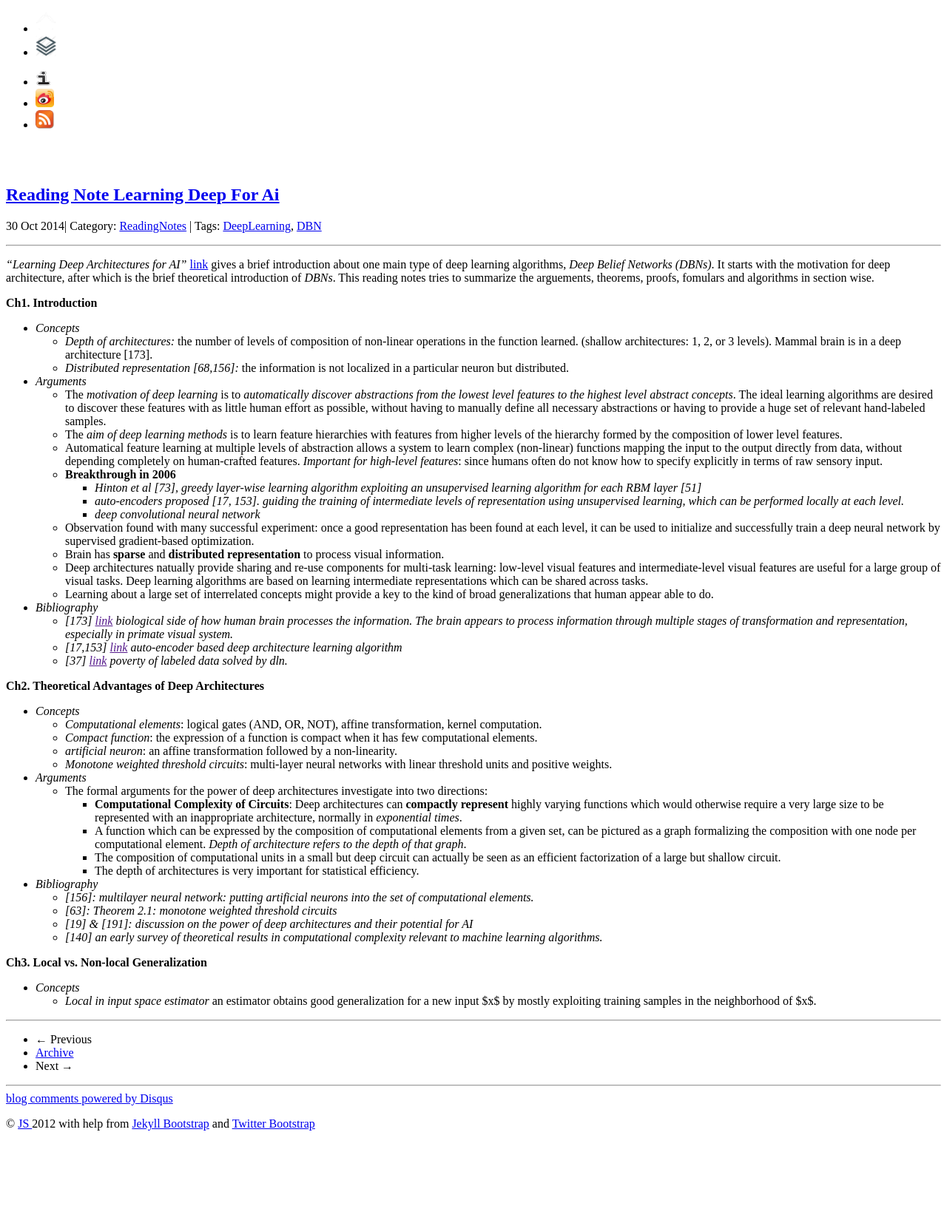
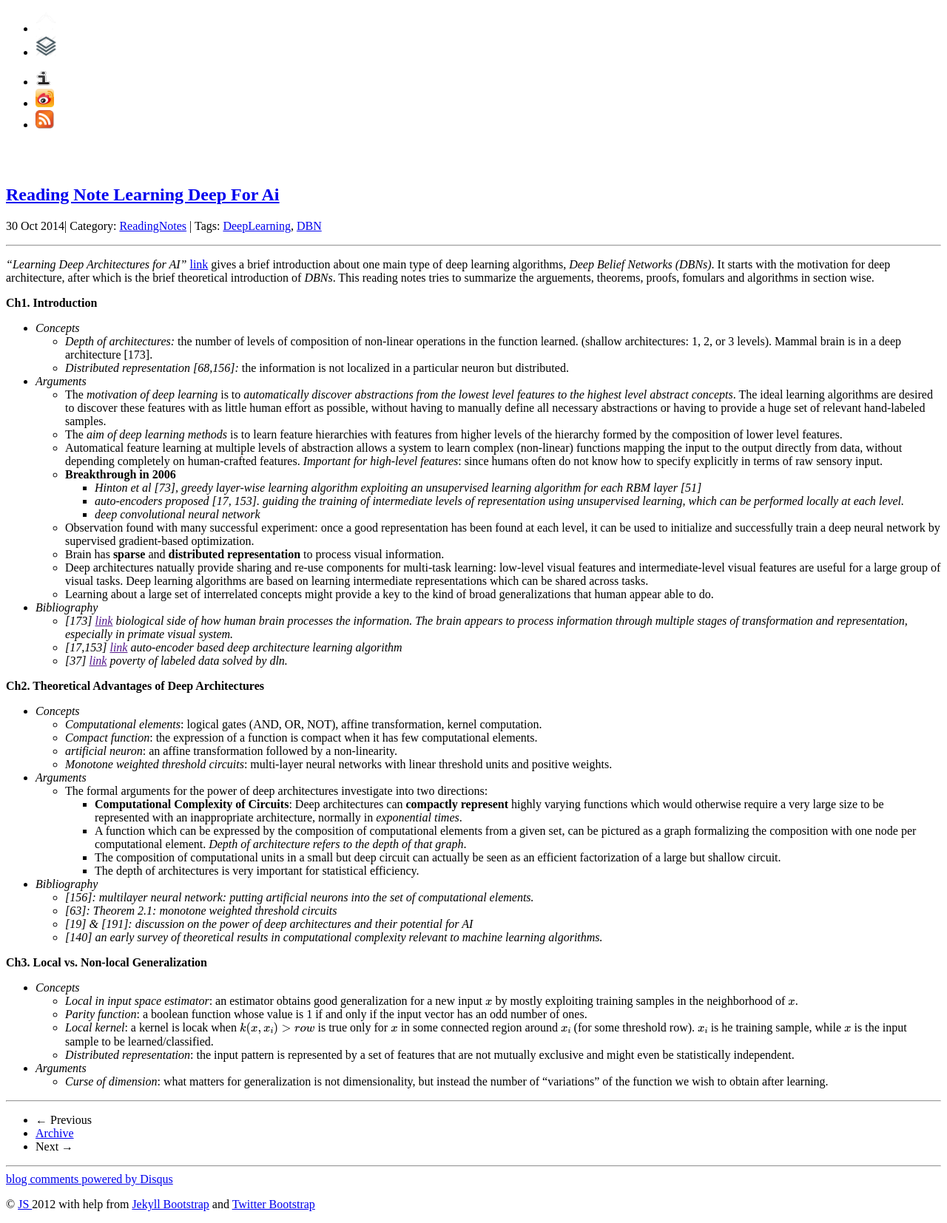
Before and after one commit to 0xAS/0xas.github.com, a Jekyll site: the page built from _posts/2014-10-30-Reading-Note-Learning-Deep-for-AI.md, in a window 1280 px wide. Shown: the whole page at 74% size. Built offline with Jekyll 4.4.1, drawn with Linux system fonts in a browser that asks for light colours; formulas are drawn with MathJax 3; comment, search, counter and statistics services are not loaded; before the commit the page ends 1545 px from its top, so only the background shows below that.

Commit message:
t
testtest

```diff
--- a/_posts/2014-10-30-Reading-Note-Learning-Deep-for-AI.md
+++ b/_posts/2014-10-30-Reading-Note-Learning-Deep-for-AI.md
@@ -54,4 +54,9 @@ tags : [DeepLearning, DBN]
 **Ch3. Local vs. Non-local Generalization**
 
 - *Concepts*
-    + *Local in input space estimator* an estimator obtains good generalization for a new input $x$ by mostly exploiting training samples in the neighborhood of $x$.
+    + *Local in input space estimator*: an estimator obtains good generalization for a new input $$x$$ by mostly exploiting training samples in the neighborhood of $$x$$.
+    + *Parity function*: a boolean function whose value is 1 if and only if the input vector has an odd number of ones.
+    + *Local kernel*: a kernel is locak when $$k(x, x_i) > row$$ is true only for $$x$$ in some connected region around $$x_i$$ (for some threshold row). $$x_i$$ is he training sample, while $$x$$ is the input sample to be learned/classified.
+    + *Distributed representation*: the input pattern is represented by a set of features that are not mutually exclusive and might even be statistically independent.
+- *Arguments*
+    + *Curse of dimension*: what matters for generalization is not dimensionality, but instead the number of "variations" of the function we wish to obtain after learning.
--- a/assets/themes/twitter/css/style.css
+++ b/assets/themes/twitter/css/style.css
@@ -68,7 +68,7 @@ html, body {
 	font-weight:900;
 	height:20px;
 	margin:9px 0;
-	line-height:105%;
+	line-height:80%;
 }
 
 .article_column h2 a:hover{
@@ -187,7 +187,7 @@ img.navDock:hover {
 #nav_below{
    /*margin-top:5px;*/
    font-size:14px;
-   color:#808080;
+   color:#708090;
 }
 #nav_below a{
    color:#999;
```
